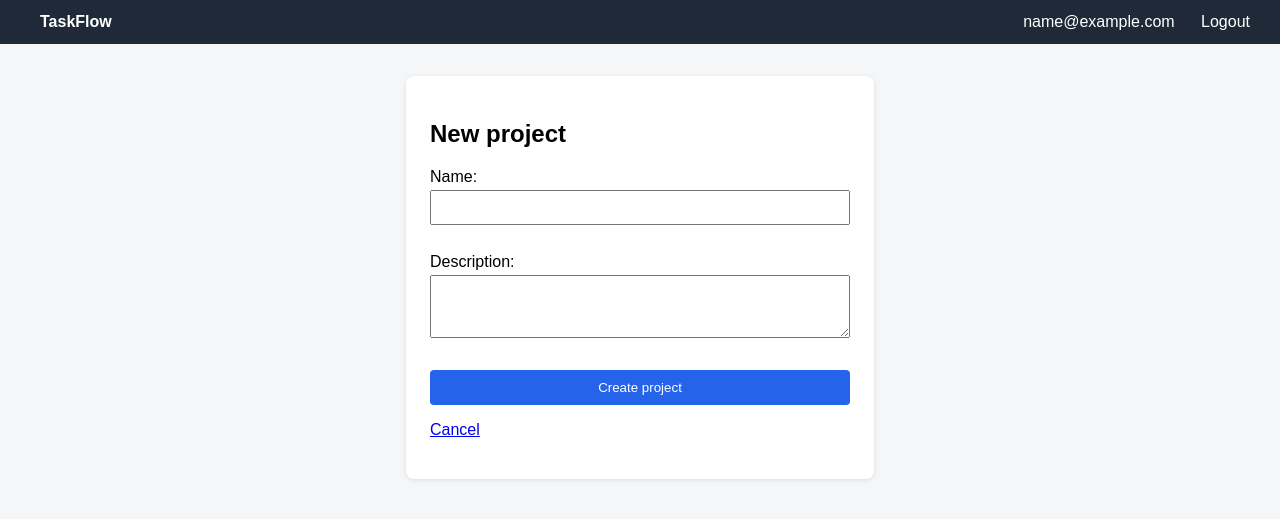
After one commit to Yamunakrishnak/Taskflow, a Django app: page /projects/new/ in a window 1280 px wide. The commit adds this page. Shown: the top 519 px of the page. Run offline with Django 5.2, Linux system fonts and the light colour scheme; the visitor is signed in with stand-in values (Sample User, id 1).

Commit message:
Stage 2B: project list, create project with default board, board view

```diff
--- a/accounts/urls.py
+++ b/accounts/urls.py
@@ -4,7 +4,6 @@ from django.urls import path
 from . import views
 
 urlpatterns = [
-    path('', views.home, name='home'),
     path('signup/', views.signup, name='signup'),
     path(
         'login/',
--- a/config/urls.py
+++ b/config/urls.py
@@ -4,4 +4,5 @@ from django.urls import path, include
 urlpatterns = [
     path('admin/', admin.site.urls),
     path('', include('accounts.urls')),
+    path('', include('projects.urls')),
 ]
--- /dev/null
+++ b/projects/forms.py
@@ -0,0 +1,10 @@
+from django import forms
+
+from .models import Project
+
+
+class ProjectForm(forms.ModelForm):
+    class Meta:
+        model = Project
+        fields = ['name', 'description']
+        widgets = {'description': forms.Textarea(attrs={'rows': 3})}
--- /dev/null
+++ b/projects/templates/projects/project_form.html
@@ -0,0 +1,11 @@
+{% extends 'base.html' %}
+{% block title %}New project{% endblock %}
+{% block content %}
+<h2>New project</h2>
+<form method="post">
+    {% csrf_token %}
+    {{ form.as_p }}
+    <button class="primary" type="submit">Create project</button>
+</form>
+<p><a href="{% url 'home' %}">Cancel</a></p>
+{% endblock %}
--- /dev/null
+++ b/projects/urls.py
@@ -0,0 +1,9 @@
+from django.urls import path
+
+from . import views
+
+urlpatterns = [
+    path('', views.project_list, name='home'),
+    path('projects/new/', views.project_create, name='project_create'),
+    path('projects/<int:pk>/', views.project_detail, name='project_detail'),
+]
--- a/projects/views.py
+++ b/projects/views.py
@@ -1,3 +1,54 @@
-from django.shortcuts import render
+from django.contrib.auth.decorators import login_required
+from django.db import transaction
+from django.shortcuts import get_object_or_404, redirect, render
 
-# Create your views here.
+from .forms import ProjectForm
+from .models import ActivityLog, Board, Column, Project, Task
+from django.db.models import Prefetch
+
+DEFAULT_COLUMNS = ['To Do', 'In Progress', 'Done']
+
+
+@login_required
+def project_list(request):
+    projects = Project.objects.filter(owner=request.user)
+    return render(request, 'projects/project_list.html', {'projects': projects})
+
+
+@login_required
+def project_create(request):
+    form = ProjectForm(request.POST or None)
+    if request.method == 'POST' and form.is_valid():
+        with transaction.atomic():
+            project = form.save(commit=False)
+            project.owner = request.user
+            project.save()
+            board = Board.objects.create(project=project, name='Main board')
+            Column.objects.bulk_create([
+                Column(board=board, name=name, position=index)
+                for index, name in enumerate(DEFAULT_COLUMNS)
+            ])
+            ActivityLog.objects.create(
+                project=project,
+                actor=request.user,
+                action=f'Created project "{project.name}"',
+            )
+        return redirect('project_detail', pk=project.pk)
+    return render(request, 'projects/project_form.html', {'form': form})
+
+
+@login_required
+def project_detail(request, pk):
+    project = get_object_or_404(Project, pk=pk, owner=request.user)
+    board = project.boards.first()
+    columns = []
+    if board:
+        tasks = Task.objects.select_related('assignee')
+        columns = board.columns.prefetch_related(Prefetch('tasks', queryset=tasks))
+    activity = project.activity.select_related('actor')[:10]
+    return render(request, 'projects/project_detail.html', {
+        'project': project,
+        'board': board,
+        'columns': columns,
+        'activity': activity,
+    })
--- a/templates/base.html
+++ b/templates/base.html
@@ -7,16 +7,30 @@
         body { font-family: sans-serif; margin: 0; background: #f5f6f8; }
         nav { background: #1f2937; color: white; padding: 12px 24px; display: flex; justify-content: space-between; align-items: center; }
         nav a, nav button { color: white; text-decoration: none; background: none; border: none; font-size: 1rem; cursor: pointer; margin-left: 16px; }
-        main { max-width: 420px; margin: 40px auto; background: white; padding: 24px; border-radius: 8px; box-shadow: 0 1px 4px rgba(0,0,0,.1); }
-        input { width: 100%; padding: 8px; margin: 4px 0 12px; box-sizing: border-box; }
-        button.primary { width: 100%; padding: 10px; background: #2563eb; color: white; border: none; border-radius: 4px; cursor: pointer; }
+        main { margin: 32px auto; padding: 0 16px; }
+        main.narrow { max-width: 420px; background: white; padding: 24px; border-radius: 8px; box-shadow: 0 1px 4px rgba(0,0,0,.1); }
+        main.wide { max-width: 1100px; }
+        input, textarea { width: 100%; padding: 8px; margin: 4px 0 12px; box-sizing: border-box; font-family: inherit; }
+        button.primary, a.primary { display: inline-block; padding: 10px 16px; background: #2563eb; color: white; border: none; border-radius: 4px; cursor: pointer; text-decoration: none; }
+        form button.primary { width: 100%; }
         .errorlist { color: #b91c1c; padding-left: 16px; margin: 0 0 8px; }
         .helptext { color: #6b7280; font-size: .8rem; }
+        .card { background: white; padding: 16px; border-radius: 8px; box-shadow: 0 1px 4px rgba(0,0,0,.1); margin-bottom: 12px; }
+        .card a { color: #111827; text-decoration: none; font-weight: bold; }
+        .muted { color: #6b7280; font-size: .85rem; }
+        .header-row { display: flex; justify-content: space-between; align-items: center; margin-bottom: 16px; }
+        .board { display: flex; gap: 16px; align-items: flex-start; overflow-x: auto; }
+        .column { background: #e5e7eb; border-radius: 8px; padding: 12px; min-width: 260px; flex: 1; }
+        .column h3 { margin: 0 0 12px; }
+        .task { background: white; border-radius: 6px; padding: 10px; margin-bottom: 8px; box-shadow: 0 1px 2px rgba(0,0,0,.15); }
+        .badge { font-size: .7rem; padding: 2px 8px; border-radius: 10px; color: white; }
+        .badge.low { background: #16a34a; } .badge.medium { background: #d97706; } .badge.high { background: #dc2626; }
+        .activity li { margin: 4px 0; }
     </style>
 </head>
 <body>
     <nav>
-        <strong>TaskFlow</strong>
+        <a href="{% url 'home' %}"><strong>TaskFlow</strong></a>
         <div>
             {% if user.is_authenticated %}
                 {{ user.email }}
@@ -30,7 +44,7 @@
             {% endif %}
         </div>
     </nav>
-    <main>
+    <main class="{% block main_class %}narrow{% endblock %}">
         {% block content %}{% endblock %}
     </main>
 </body>
```
Also changed, not shown: projects/templates/projects/project_detail.html (added, +41 -0 lines), projects/templates/projects/project_list.html (added, +18 -0 lines).
